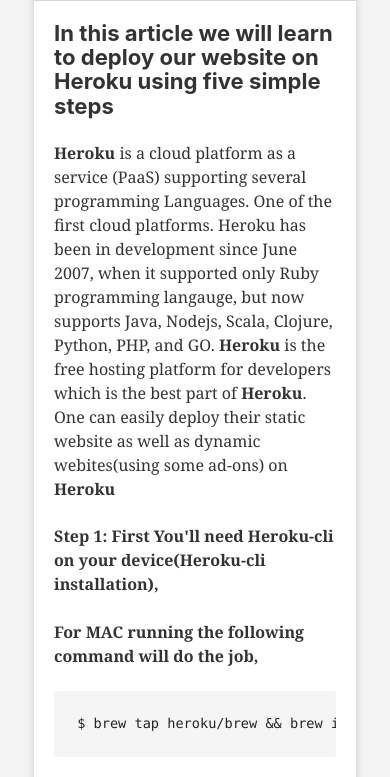
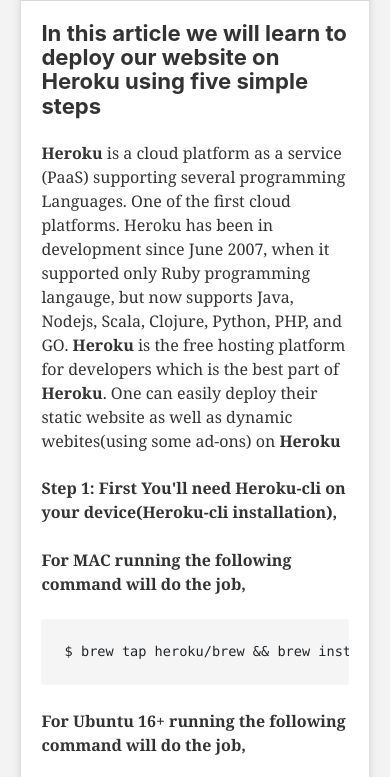
Before and after one commit to akash-yadav12/Gatsby-blog-site, a Gatsby site: page /Deploy-To-Heroku in a window 390 px wide. Shown: the part 213-990 px from the top of the page. Built offline with nearby package versions, Linux system fonts and the light colour scheme; Gatsby itself is replaced by a stand-in of ours; some packages are replaced by stand-ins of ours; code samples lack their colours.

Commit message:
mobile view bug fixed

```diff
--- a/src/templates/blog-post.js
+++ b/src/templates/blog-post.js
@@ -1,13 +1,14 @@
 import React from 'react';
 import { graphql } from 'gatsby';
 import Layout from '../components/layout';
+import './style.css'
 
 export default function Template({data}){
     const post = data.markdownRemark
 
     return (
         <Layout>
-            <div className="card" style={{minHeight:`90vh`, width:`90%`,margin:`auto`,boxShadow: `0 6px 10px rgba(0,0,0,.08), 0 0 6px rgba(0,0,0,.05)`,background:`#fff`}}>
+            <div className="card" id="article">
                 <div className="card-header">
                     <h2 className="text-center">{post.frontmatter.title}</h2>
                 </div>
--- /dev/null
+++ b/src/templates/style.css
@@ -0,0 +1,13 @@
+#article{
+    min-height:90vh;
+    width: 90%;
+    margin: auto;
+    box-shadow: 0 6px 10px rgba(0,0,0,.08), 0 0 6px rgba(0,0,0,.05);
+    background: #fff;
+}
+
+@media(max-width:600px){
+    #article{
+        width: 97%;
+    }
+}
```
